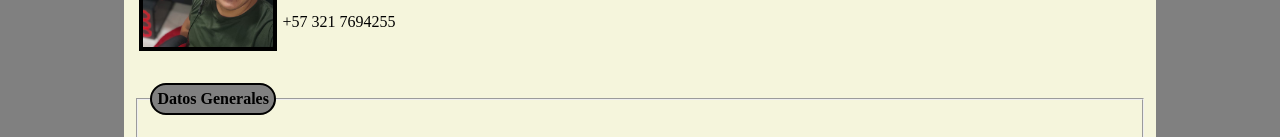
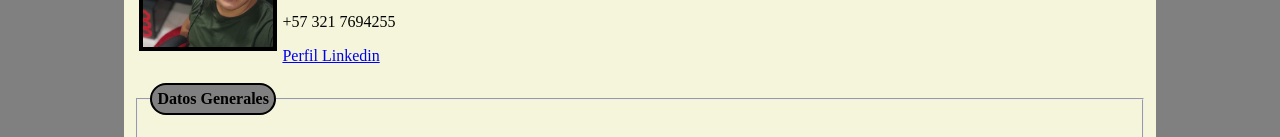
Before and after one commit to andrescardonach88/Mi-Curriculum-html-y-css-basico, a plain HTML site: page index.html in a window 1280 px wide. Shown: the part 153-290 px from the top of the page. Drawn offline with Linux system fonts and the light colour scheme.

Commit message:
mejora link de linkedin

```diff
--- a/index.html
+++ b/index.html
@@ -39,6 +39,7 @@
         <p>Carrera 3n 70-75 Cali, Colombia</p>
         <p>cacardona5@gmail.com</p>
         <p>+57 321 7694255</p>
+        <a href="https://www.linkedin.com/in/andres-c-b35a5586/" target="blank" >Perfil Linkedin</a>
         <br>
         <br>
 
```
